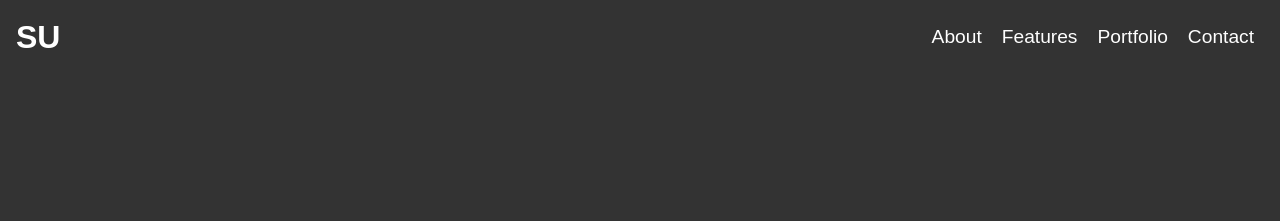
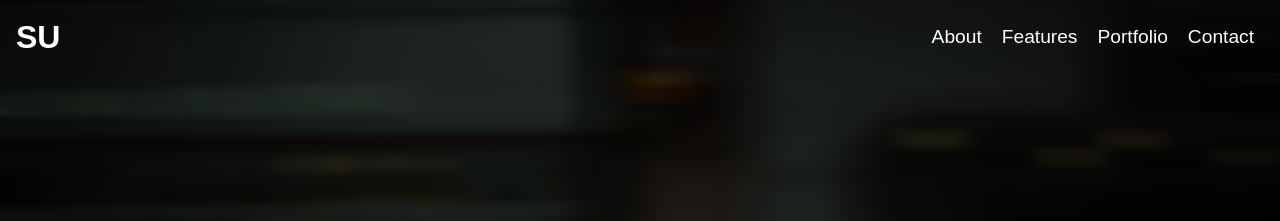
Before and after one commit to rnalal/js_project, a plain HTML site: page index.html in a window 1280 px wide. Shown: the top 221 px of the page. Drawn offline with Linux system fonts and the light colour scheme.

Commit message:
add to js_project

```diff
--- a/css/header.css
+++ b/css/header.css
@@ -1,4 +1,3 @@
-@charset "utf-8";
 /* header.css */
 *{
   margin:0;
@@ -58,7 +57,7 @@ header h1 button{
 header nav ul li button{
   font-size: 1.2rem;
 }
-/* 13.10.2에 추가 */
+
 
 header.active{
   background-color:rgba(0,0,0);
--- a/index.html
+++ b/index.html
@@ -8,8 +8,11 @@
   <meta name="viewport" content="width=device-width, initial-scale=1.0">
 
   <title>Final Project</title>
+  <!-- font awesome 아이콘 사용하기 위해서 적용해야 될 코드 -->
   <link rel="stylesheet" href="https://cdnjs.cloudflare.com/ajax/libs/font-awesome/6.1.1/css/all.min.css" integrity="sha512-KfkfwYDsLkIlwQp6LFnl8zNdLGxu9YAA1QvwINks4PhcElQSvqcyVLLD9aMhXd13uQjoXtEKNosOWaZqXgel0g==" crossorigin="anonymous" referrerpolicy="no-referrer" />
+
   <link rel="stylesheet" href="style.css">
+  <link rel="stylesheet" href="css/header.css">
 </head>
 <body>
   <!-- header -->
```
Also changed, not shown: icon_download.txt (added), images/background.jpg (added), images/me.jpg (added), images/me_alone.jpg (added), images/mock1.png (added), images/mock2.png (added), images/mock3.png (added), images/mock4.png (added), images/mock5.png (added), images/mock6.png (added).
